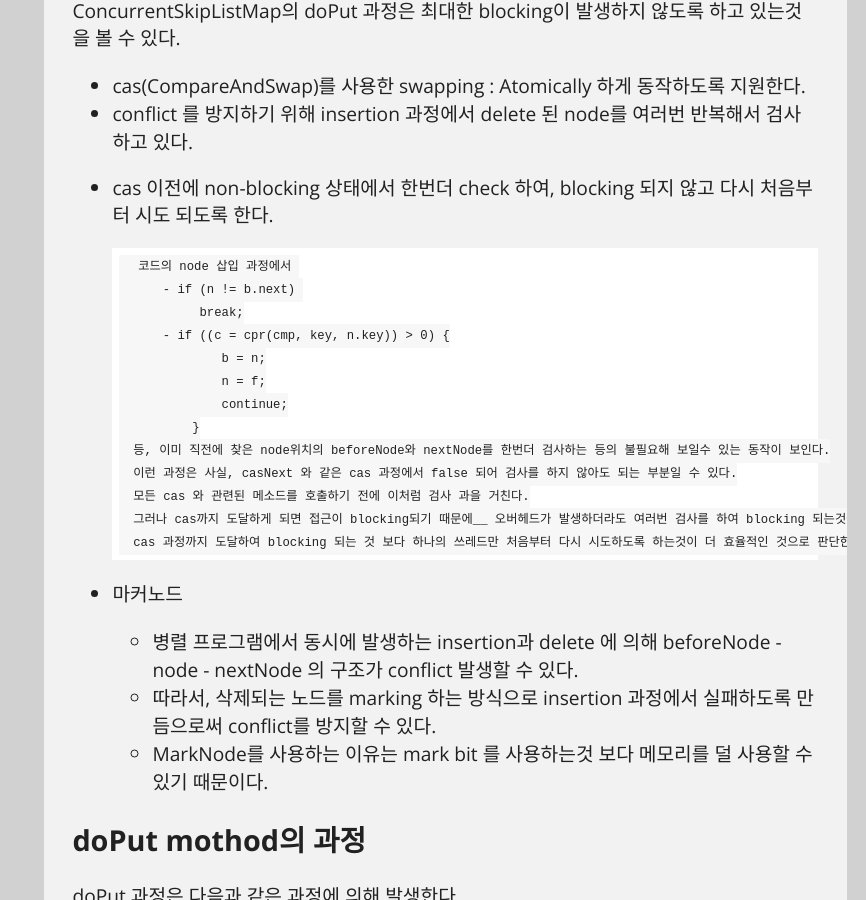
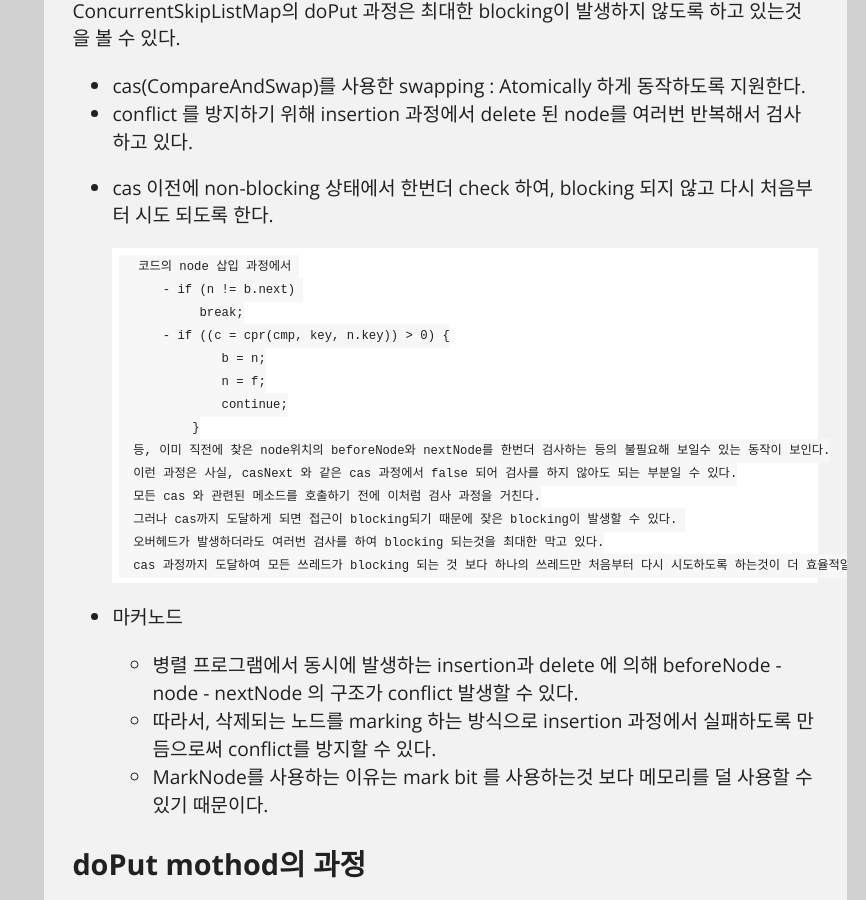
Before and after one commit to kdsr2z0/kdsr2z0.github.io, a Jekyll site: the page built from _posts/2015-03-01-java_skip_list_map_doPut.md, in a window 1280 px wide and 900 px high, scrolled down 1382 px. Shown: the whole window, without its empty margins (414-1280 px from the left). Built offline with Jekyll 4.4.1, drawn with Linux system fonts in a browser that asks for light colours; Markdown is read by kramdown in place of the engine named in the settings; comment, search, counter and statistics services are not loaded.

Commit message:
no message

```diff
--- a/_posts/2015-03-01-java_skip_list_map_doPut.md
+++ b/_posts/2015-03-01-java_skip_list_map_doPut.md
@@ -68,9 +68,10 @@
 				}
 		등, 이미 직전에 찾은 node위치의 beforeNode와 nextNode를 한번더 검사하는 등의 불필요해 보일수 있는 동작이 보인다.
 		이런 과정은 사실, casNext 와 같은 cas 과정에서 false 되어 검사를 하지 않아도 되는 부분일 수 있다.
-		모든 cas 와 관련된 메소드를 호출하기 전에 이처럼 검사 과을 거친다.
-		그러나 cas까지 도달하게 되면 접근이 blocking되기 때문에__ 오버헤드가 발생하더라도 여러번 검사를 하여 blocking 되는것을 최대한 막고 있다.
-		cas 과정까지 도달하여 blocking 되는 것 보다 하나의 쓰레드만 처음부터 다시 시도하도록 하는것이 더 효율적인 것으로 판단한 것 같다.
+		모든 cas 와 관련된 메소드를 호출하기 전에 이처럼 검사 과정을 거친다.
+		그러나 cas까지 도달하게 되면 접근이 blocking되기 때문에 잦은 blocking이 발생할 수 있다.
+		오버헤드가 발생하더라도 여러번 검사를 하여 blocking 되는것을 최대한 막고 있다.
+		cas 과정까지 도달하여 모든 쓰레드가 blocking 되는 것 보다 하나의 쓰레드만 처음부터 다시 시도하도록 하는것이 더 효율적일 것이기 때문이다.
 
 
 * 마커노드
```
